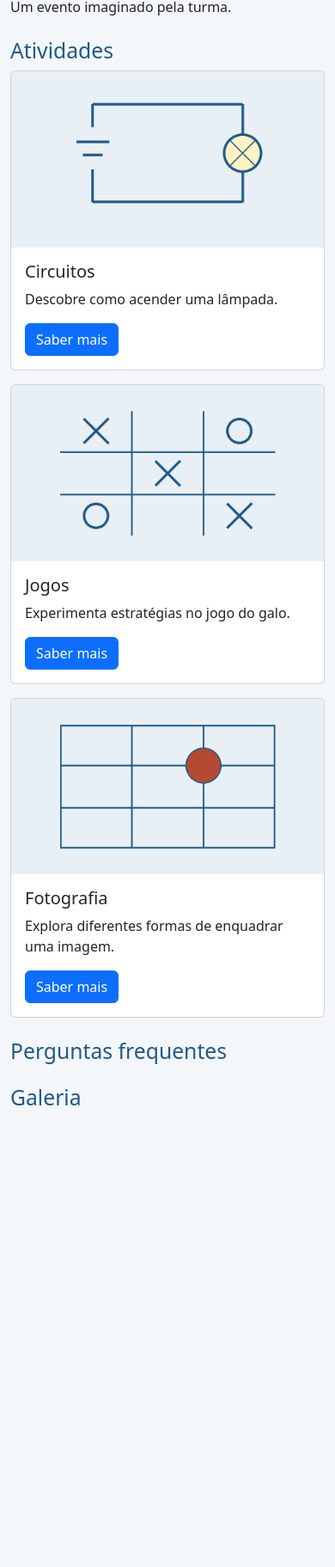
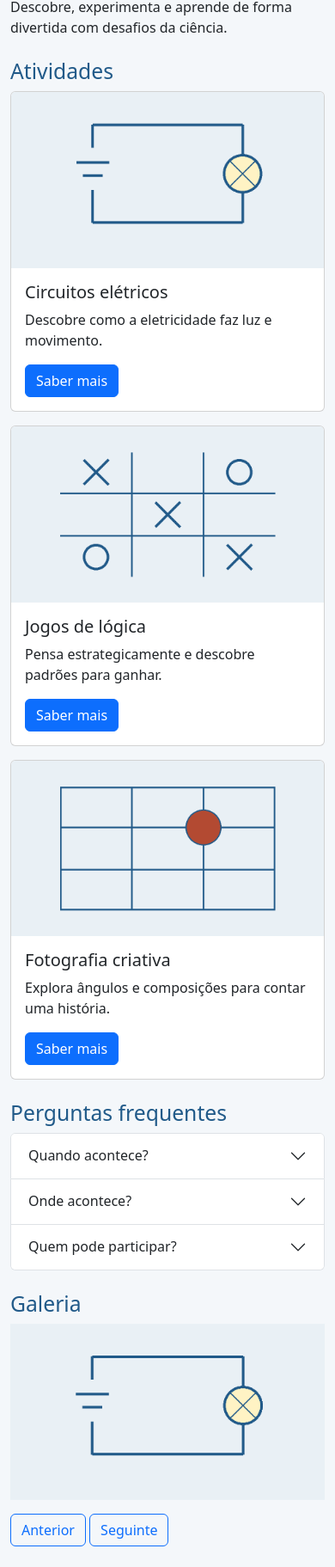
Before and after one commit to lyx9110/cpw-11, a plain HTML site: page evento-escola/index.html in a window 390 px wide. Shown: the part 69-1892 px from the top of the page at 86% size. Before the commit the page ends 1393 px from the top, so only its background shows below. Drawn offline with nearby package versions, Linux system fonts and the light colour scheme.

Commit message:
Aula 7 da 1-3

```diff
--- a/evento-escola/index.html
+++ b/evento-escola/index.html
@@ -3,7 +3,7 @@
 <head>
   <meta charset="utf-8">
   <meta name="viewport" content="width=device-width, initial-scale=1">
-  <title>Dia das experiências</title>
+  <title>Ciência em ação</title>
 <link rel="stylesheet"
   href="https://cdn.jsdelivr.net/npm/bootstrap@5.3.8/dist/css/bootstrap.min.css"
   integrity="sha384-sRIl4kxILFvY47J16cr9ZwB07vP4J8+LH7qKQnuqkuIAvNWLzeN8tE5YBujZqJLB"
@@ -13,8 +13,8 @@
 <body>
 <main class="container py-4">
   <header class="mb-4">
-    <h1>Dia das experiências</h1>
-    <p>Um evento imaginado pela turma.</p>
+    <h1>Ciência em ação</h1>
+    <p>Descobre, experimenta e aprende de forma divertida com desafios da ciência.</p>
   </header>
   <section aria-labelledby="tituloAtividades">
     <h2 id="tituloAtividades">Atividades</h2>
@@ -24,8 +24,8 @@
     <img src="imagens/circuito.png" class="card-img-top img-fluid"
          alt="Esquema de uma pilha ligada a uma lâmpada.">
     <div class="card-body">
-      <h3 class="card-title h5">Circuitos</h3>
-      <p class="card-text">Descobre como acender uma lâmpada.</p>
+      <h3 class="card-title h5">Circuitos elétricos</h3>
+      <p class="card-text">Descobre como a eletricidade faz luz e movimento.</p>
       <a href="#perguntas" class="btn btn-primary">Saber mais</a>
     </div>
   </article>
@@ -35,8 +35,8 @@
     <img src="imagens/jogo.png" class="card-img-top img-fluid"
          alt="Grelha de um jogo do galo com cruzes e círculos.">
     <div class="card-body">
-      <h3 class="card-title h5">Jogos</h3>
-      <p class="card-text">Experimenta estratégias no jogo do galo.</p>
+      <h3 class="card-title h5">Jogos de lógica</h3>
+      <p class="card-text">Pensa estrategicamente e descobre padrões para ganhar.</p>
       <a href="#perguntas" class="btn btn-primary">Saber mais</a>
     </div>
   </article>
@@ -46,8 +46,8 @@
     <img src="imagens/enquadramento.png" class="card-img-top img-fluid"
          alt="Grelha de enquadramento com um círculo num dos cruzamentos.">
     <div class="card-body">
-      <h3 class="card-title h5">Fotografia</h3>
-      <p class="card-text">Explora diferentes formas de enquadrar uma imagem.</p>
+      <h3 class="card-title h5">Fotografia criativa</h3>
+      <p class="card-text">Explora ângulos e composições para contar uma história.</p>
       <a href="#perguntas" class="btn btn-primary">Saber mais</a>
     </div>
   </article>
@@ -56,13 +56,80 @@
   </section>
   <section id="perguntas" class="mt-4">
     <h2>Perguntas frequentes</h2>
-    <!-- O accordion entra aqui na atividade 2. -->
+    <div class="accordion" id="faqEvento">
+      <div class="accordion-item">
+        <h3 class="accordion-header">
+          <button class="accordion-button collapsed" type="button"
+                  data-bs-toggle="collapse" data-bs-target="#quando"
+                  aria-expanded="false" aria-controls="quando">
+            Quando acontece?
+          </button>
+        </h3>
+        <div id="quando" class="accordion-collapse collapse"
+             data-bs-parent="#faqEvento">
+          <div class="accordion-body">Acontece no dia 20 de maio, às 14:00, na nossa escola.</div>
+        </div>
+      </div>
+
+      <div class="accordion-item">
+        <h3 class="accordion-header">
+          <button class="accordion-button collapsed" type="button"
+                  data-bs-toggle="collapse" data-bs-target="#onde"
+                  aria-expanded="false" aria-controls="onde">
+            Onde acontece?
+          </button>
+        </h3>
+        <div id="onde" class="accordion-collapse collapse"
+             data-bs-parent="#faqEvento">
+          <div class="accordion-body">Vai decorrer na sala de ciências e no pátio da escola.</div>
+        </div>
+      </div>
+
+      <div class="accordion-item">
+        <h3 class="accordion-header">
+          <button class="accordion-button collapsed" type="button"
+                  data-bs-toggle="collapse" data-bs-target="#quem"
+                  aria-expanded="false" aria-controls="quem">
+            Quem pode participar?
+          </button>
+        </h3>
+        <div id="quem" class="accordion-collapse collapse"
+             data-bs-parent="#faqEvento">
+          <div class="accordion-body">Pode participar toda a turma e qualquer aluno interessado em experimentar atividades divertidas.</div>
+        </div>
+      </div>
+    </div>
   </section>
   <section id="galeria" class="mt-4">
     <h2>Galeria</h2>
-    <!-- O carrossel entra aqui na atividade 3. -->
+    <div id="galeriaEvento" class="carousel slide" data-bs-interval="false"
+         role="region" aria-label="Galeria do evento">
+      <div class="carousel-inner">
+        <div class="carousel-item active">
+          <img src="imagens/circuito.png" class="d-block w-100 img-fluid"
+               alt="Esquema de uma pilha ligada a uma lâmpada.">
+        </div>
+        <div class="carousel-item">
+          <img src="imagens/jogo.png" class="d-block w-100 img-fluid"
+               alt="Grelha de um jogo do galo com cruzes e círculos.">
+        </div>
+        <div class="carousel-item">
+          <img src="imagens/enquadramento.png" class="d-block w-100 img-fluid"
+               alt="Grelha de enquadramento com um círculo num dos cruzamentos.">
+        </div>
+      </div>
+      <div class="mt-3">
+        <button class="btn btn-outline-primary" type="button"
+                data-bs-target="#galeriaEvento" data-bs-slide="prev">Anterior</button>
+        <button class="btn btn-outline-primary" type="button"
+                data-bs-target="#galeriaEvento" data-bs-slide="next">Seguinte</button>
+      </div>
+    </div>
   </section>
 </main>
-<!-- O JavaScript do Bootstrap entra aqui na atividade 2. -->
+<script
+  src="https://cdn.jsdelivr.net/npm/bootstrap@5.3.8/dist/js/bootstrap.bundle.min.js"
+  integrity="sha384-FKyoEForCGlyvwx9Hj09JcYn3nv7wiPVlz7YYwJrWVcXK/BmnVDxM+D2scQbITxI"
+  crossorigin="anonymous"></script>
 </body>
 </html>
```
